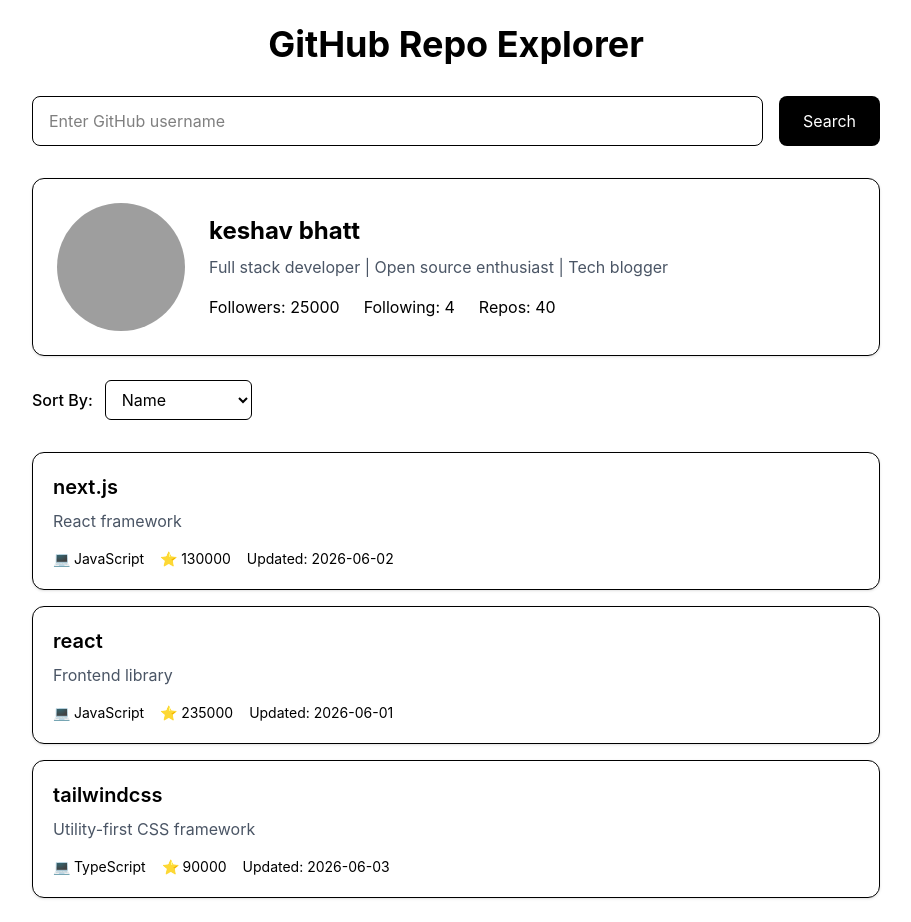
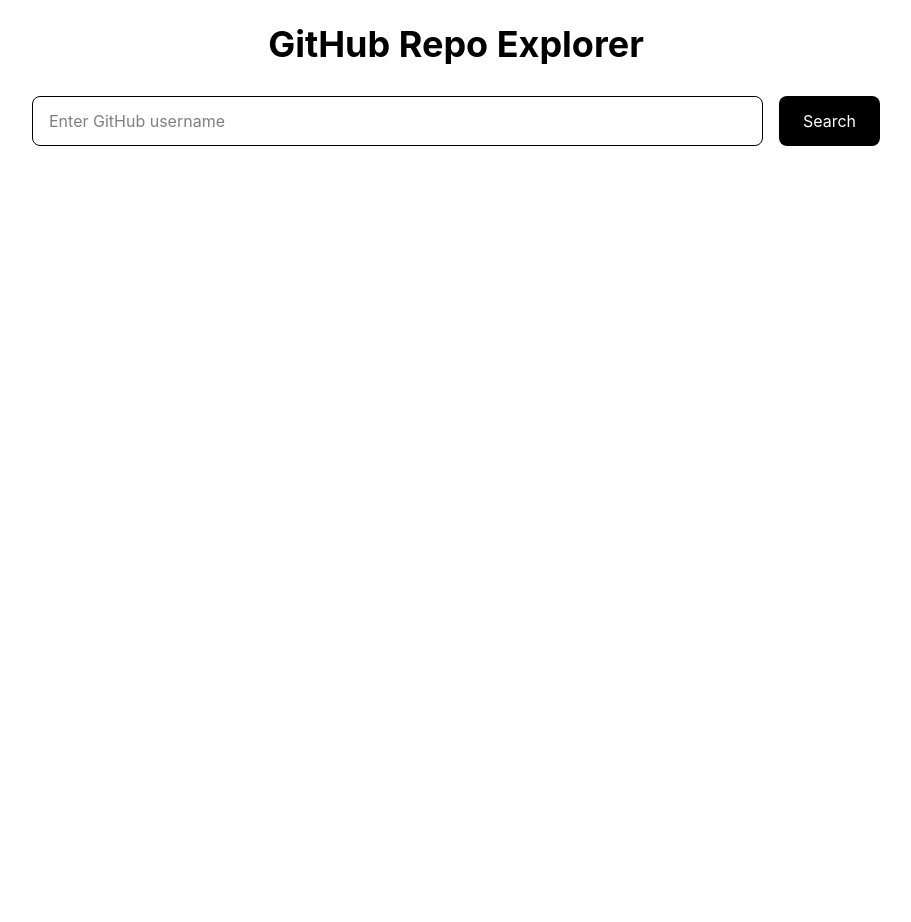
Before and after one commit to keshav660/github-repo-explorer, a React (Vite) app in the folder client/: page / in a window 1280 px wide. Shown: the whole page, without its empty margins (184-1095 px from the left). After the commit the page ends 800 px from the top, so only its background shows below. Built offline with nearby package versions, Linux system fonts and the light colour scheme; grey boxes are pictures that could not be loaded.

Commit message:
connect frontend with (backend) github api a and added extra feature recent search

```diff
--- a/client/package.json
+++ b/client/package.json
@@ -11,6 +11,7 @@
   },
   "dependencies": {
     "@tailwindcss/vite": "^4.3.0",
+    "axios": "^1.17.0",
     "react": "^19.2.6",
     "react-dom": "^19.2.6",
     "tailwindcss": "^4.3.0"
--- a/client/src/pages/Home.jsx
+++ b/client/src/pages/Home.jsx
@@ -1,70 +1,76 @@
-import { useState } from "react";
+import { useState, useEffect } from "react";
 import SearchBar from "../components/SearchBar";
 import ProfileCard from "../components/ProfileCard";
 import RepoList from "../components/RepoList";
-
-const demoProfile = {
-  avatar_url:
-    "https://avatars.githubusercontent.com/u/108389536?s=400&u=192478f371a67d04bbbcd207cd843aaee1157c5e&v=4",
-  name: "keshav bhatt",
-  bio: "Full stack developer | Open source enthusiast | Tech blogger",
-  followers: 25000,
-  following: 4,
-  public_repos: 40,
-};
-
-const demoRepos = [
-  {
-    id: 1,
-    name: "react",
-    description: "Frontend library",
-    language: "JavaScript",
-    stargazers_count: 235000,
-    updated_at: "2026-06-01",
-  },
-  {
-    id: 2,
-    name: "next.js",
-    description: "React framework",
-    language: "JavaScript",
-    stargazers_count: 130000,
-    updated_at: "2026-06-02",
-  },
-  {
-    id: 3,
-    name: "tailwindcss",
-    description: "Utility-first CSS framework",
-    language: "TypeScript",
-    stargazers_count: 90000,
-    updated_at: "2026-06-03",
-  },
-];
+import Loading from "../components/Loading";
+import ErrorMessage from "../components/ErrorMessage";
+import { fetchGithubUser } from "../services/githubApi";
 
 function Home() {
   const [sortBy, setSortBy] = useState("name");
 
-  const handleSearch = (username) => {
-    console.log("Searching:", username);
+  const [profile, setProfile] = useState(null);
+  const [repos, setRepos] = useState([]);
+  const [loading, setLoading] = useState(false);
+  const [error, setError] = useState("");
+  const [recentSearches, setRecentSearches] = useState([]);
+
+  useEffect(() => {
+    const savedSearches = localStorage.getItem("recentSearches");
+
+    if (savedSearches) {
+      setRecentSearches(JSON.parse(savedSearches));
+    }
+  }, []);
+
+  const handleSearch = async (username) => {
+    try {
+      setLoading(true);
+      setError("");
+
+      const data = await fetchGithubUser(username);
+
+      setProfile(data.profile);
+      setRepos(data.repositories);
+
+      setRecentSearches((prev) => {
+        const updated = [
+          username,
+          ...prev.filter((item) => item !== username),
+        ];
+
+        localStorage.setItem(
+          "recentSearches",
+          JSON.stringify(updated.slice(0, 5))
+        );
+
+        return updated.slice(0, 5);
+      });
+    } catch (error) {
+      setError(
+        error.response?.data?.message ||
+          "Something went wrong"
+      );
+    } finally {
+      setLoading(false);
+    }
   };
 
-  // Copy array before sorting
-  const sortedRepos = [...demoRepos];
+  const sortedRepos = [...repos];
 
-  // Sort using Name
   if (sortBy === "name") {
     sortedRepos.sort((a, b) =>
       a.name.localeCompare(b.name)
     );
   }
 
-  // sort by Stars
   if (sortBy === "stars") {
     sortedRepos.sort(
-      (a, b) => b.stargazers_count - a.stargazers_count
+      (a, b) =>
+        b.stargazers_count - a.stargazers_count
     );
   }
 
-  // Sort by Updated Date
   if (sortBy === "updated") {
     sortedRepos.sort(
       (a, b) =>
@@ -81,10 +87,43 @@
 
       <SearchBar onSearch={handleSearch} />
 
-      <ProfileCard profile={demoProfile} />
+      {recentSearches.length > 0 && (
+        <div className="mt-4">
+          <h3 className="font-semibold mb-2">
+            Recent Searches
+          </h3>
 
+          <div className="flex flex-wrap gap-2">
+            {recentSearches.map((item) => (
+              <button
+                key={item}
+                onClick={() => handleSearch(item)}
+                className="px-3 py-1 bg-gray-100 hover:bg-gray-200 rounded-full text-sm transition"
+              >
+                {item}
+              </button>
+            ))}
+          </div>
+        </div>
+      )}
+
+      {loading && <Loading />}
+
+      {error && (
+        <ErrorMessage message={error} />
+      )}
+
+      {profile && (
+        <ProfileCard profile={profile} />
+      )}
+
+      {repos.length > 0 && (
+        <>
           <div className="flex items-center gap-3 mt-6 mb-4">
-        <label htmlFor="sort" className="font-medium">
+            <label
+              htmlFor="sort"
+              className="font-medium"
+            >
               Sort By:
             </label>
 
@@ -98,11 +137,15 @@
             >
               <option value="name">Name</option>
               <option value="stars">Stars</option>
-          <option value="updated">Last Updated</option>
+              <option value="updated">
+                Last Updated
+              </option>
             </select>
           </div>
 
           <RepoList repos={sortedRepos} />
+        </>
+      )}
     </div>
   );
 }
--- a/client/src/services/githubApi.js
+++ b/client/src/services/githubApi.js
@@ -0,0 +1,14 @@
+import axios from "axios";
+
+const API_BASE_URL =
+  "http://localhost:5000/api/github";
+
+export const fetchGithubUser = async (
+  username
+) => {
+  const response = await axios.get(
+    `${API_BASE_URL}/${username}`
+  );
+
+  return response.data;
+};
```
Also changed, not shown: 2 other files (tests, documents, lock files or other folders). Lines whose indentation alone changed are shown as unchanged.
